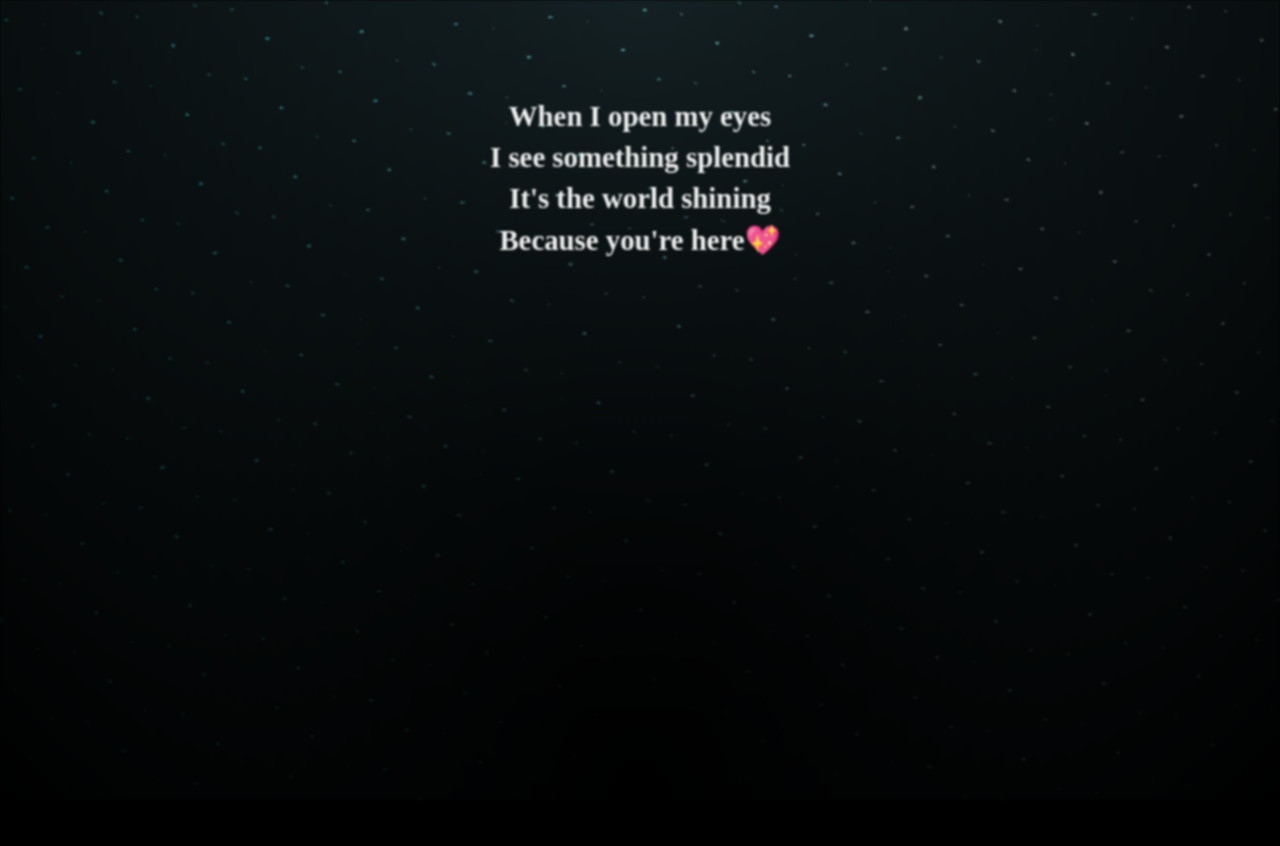
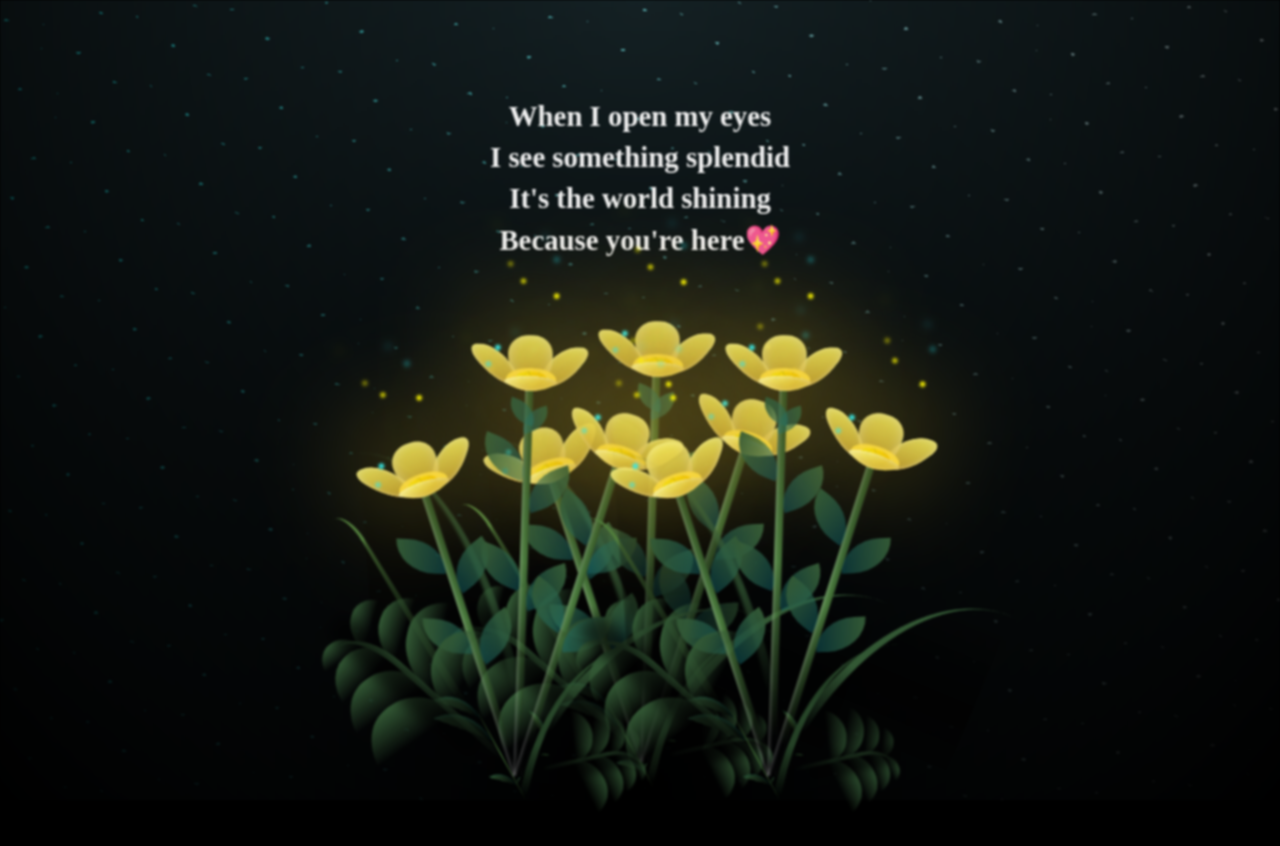
Before and after one commit to EdGonzz/yellow-flowers, a plain HTML site: page index.html in a window 1280 px wide. Drawn offline with Linux system fonts and the light colour scheme; the site is published under a folder, as on GitHub Pages, so addresses that start at the root find nothing.

Commit message:
Corregir rutas de archivos en index.html y habilitar reproducción de música en main.js

```diff
--- a/index.html
+++ b/index.html
@@ -6,7 +6,7 @@
     <meta name="viewport" content="width=device-width, initial-scale=1.0">
     <title>Document</title>
     <link rel="stylesheet" href="style.css">
-    <script src="/main.js"></script>
+    <script src="main.js" ></script>
 </head>
 
 <body class="not-loaded">
--- a/main.js
+++ b/main.js
@@ -3,6 +3,6 @@ onload = () => {
     const c = setTimeout(() => {
         document.body.classList.remove("not-loaded");
         clearTimeout(c);
-        // myMusic.play();
+        myMusic.play();
     }, 1000);
 };
```
